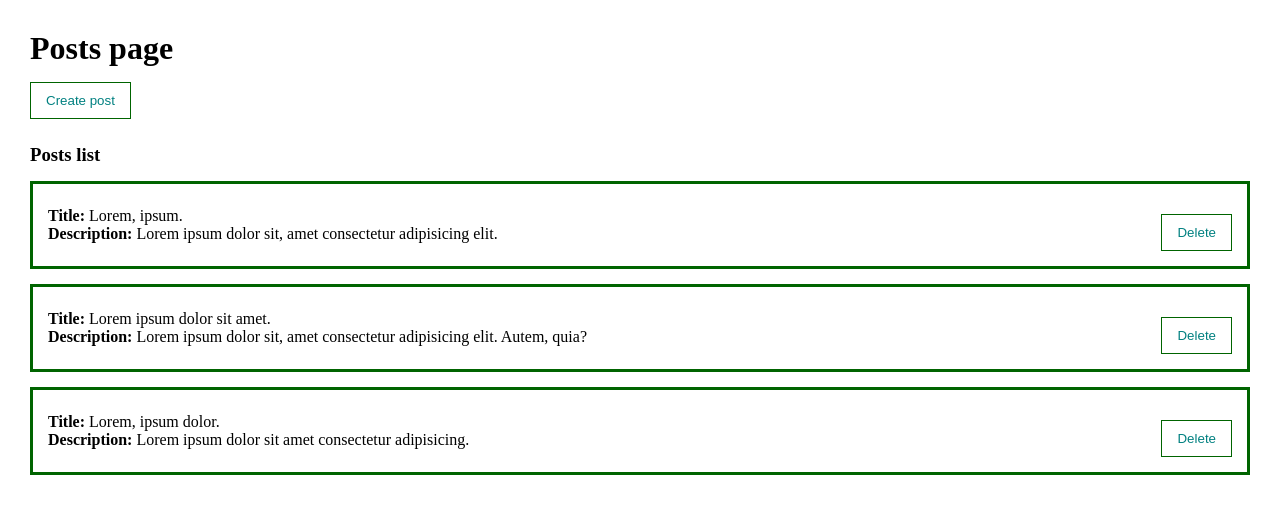
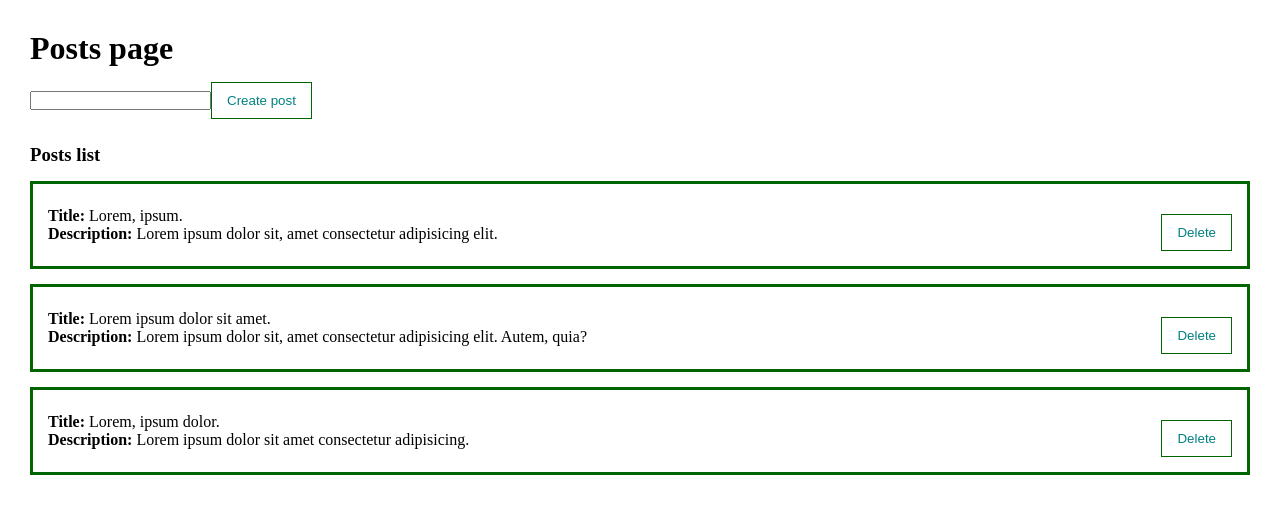
Before and after one commit to AndrewYaremenko/vuejs-course, a Vue app: page / in a window 1280 px wide. Shown: the top 514 px of the page. Built offline with nearby package versions, Linux system fonts and the light colour scheme.

Commit message:
v-model modificators

```diff
--- a/src/App.vue
+++ b/src/App.vue
@@ -1,6 +1,7 @@
 <template>
   <div class="container">
     <h1>Posts page</h1>
+    <input type="text" v-model.number="modificatorValue">
     <my-button @click="showDialog" style="margin-bottom: 25px;">Create post</my-button>
     <my-dialog v-model:show="dialogVisible">
       <post-form @create="createPost" />
@@ -41,6 +42,7 @@ export default {
         },
       ],
       dialogVisible: false,
+      modificatorValue: "",
     };
   },
   methods: {
```
